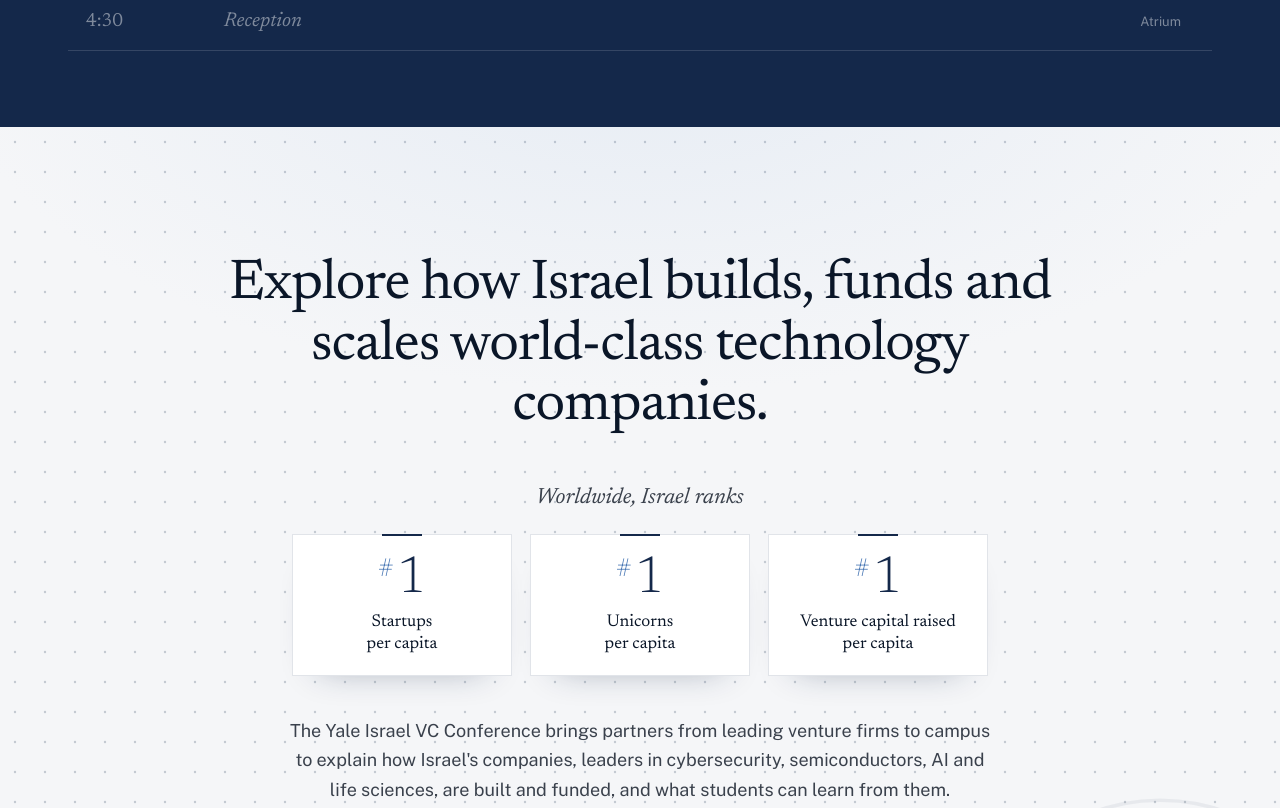
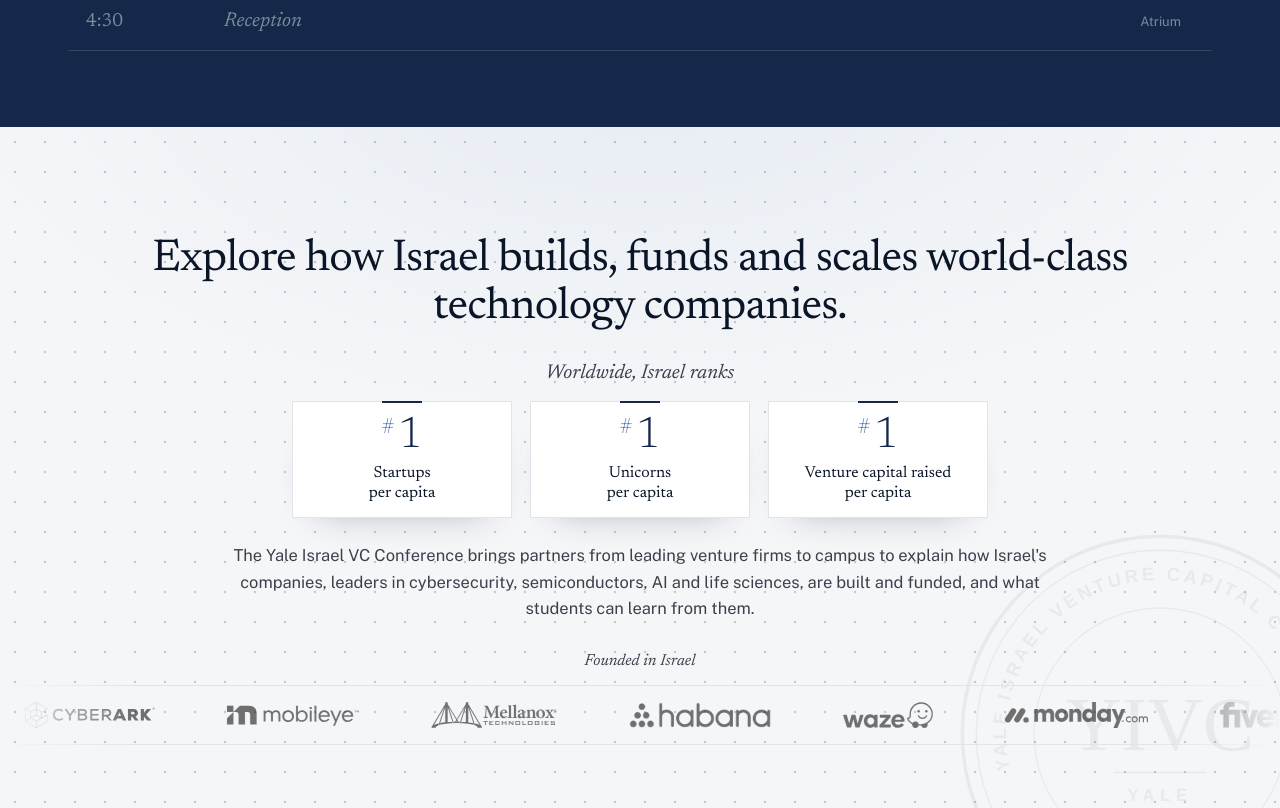
Before and after one commit to mkaspy26/yale-israel-vc-conference, a plain HTML site: page index.html in a window 1280 px wide. Shown: the part 2440-3248 px from the top of the page. Drawn offline with nearby package versions, Linux system fonts and the light colour scheme.

Commit message:
Fit the mission section to one laptop screen
Co-Authored-By: Claude Opus 5.5 <noreply@anthropic.com>

```diff
--- a/index.html
+++ b/index.html
@@ -9,7 +9,7 @@
   <link rel="preconnect" href="https://fonts.gstatic.com" crossorigin>
   <link href="https://fonts.googleapis.com/css2?family=Newsreader:ital,opsz,wght@0,6..72,300..600;1,6..72,300..500&family=Public+Sans:wght@400;500;600&display=swap" rel="stylesheet">
   <link rel="icon" href="assets/logos/conference/seal-navy.svg" type="image/svg+xml">
-  <link rel="stylesheet" href="styles.css?v=20261115b">
+  <link rel="stylesheet" href="styles.css?v=20261115c">
 </head>
 <body>
 
--- a/styles.css
+++ b/styles.css
@@ -395,3 +395,20 @@ h1, h2, h3, p, ol, figure { margin: 0; }
 .chip img { width: 26px; height: 26px; border-radius: 50%; object-fit: cover; object-position: center 20%; filter: grayscale(100%); border: 1px solid rgba(255,255,255,0.5); }
 .chip em { font-style: normal; font-weight: 400; color: #c7d0dc; }
 .slot:hover .chip img { filter: none; }
+
+/* Mission: sized to fit one laptop screen (title, #1 cards, text and the scrolling logos) */
+@media (min-width: 641px) {
+  .mission { min-height: calc(100vh - 73px); min-height: calc(100svh - 73px); display: flex; flex-direction: column; justify-content: center; padding: clamp(32px, 5vh, 64px) 0; }
+  .mission-inner { max-width: 1100px; }
+  .mission-title { font-size: clamp(32px, min(3.6vw, 5.6vh), 50px); max-width: 1000px; }
+  .mission-lead { margin-top: clamp(18px, 3vh, 32px); font-size: 20px; }
+  .mission-stats { margin-top: 12px; }
+  .stat { padding: 16px 14px 14px; gap: 6px; }
+  .stat-rank { font-size: clamp(38px, 5.5vh, 48px); }
+  .stat-label { font-size: 16px; }
+  .mission-body { max-width: 860px; margin-top: clamp(16px, 3vh, 28px); font-size: 16.5px; line-height: 1.6; }
+  .logo-marquee { margin-top: clamp(20px, 3.5vh, 36px); }
+  .marquee-label { margin-bottom: 10px; font-size: 16px; }
+  .marquee-track { padding: 16px 0; }
+  .marquee-row img { height: 26px; }
+}
```
